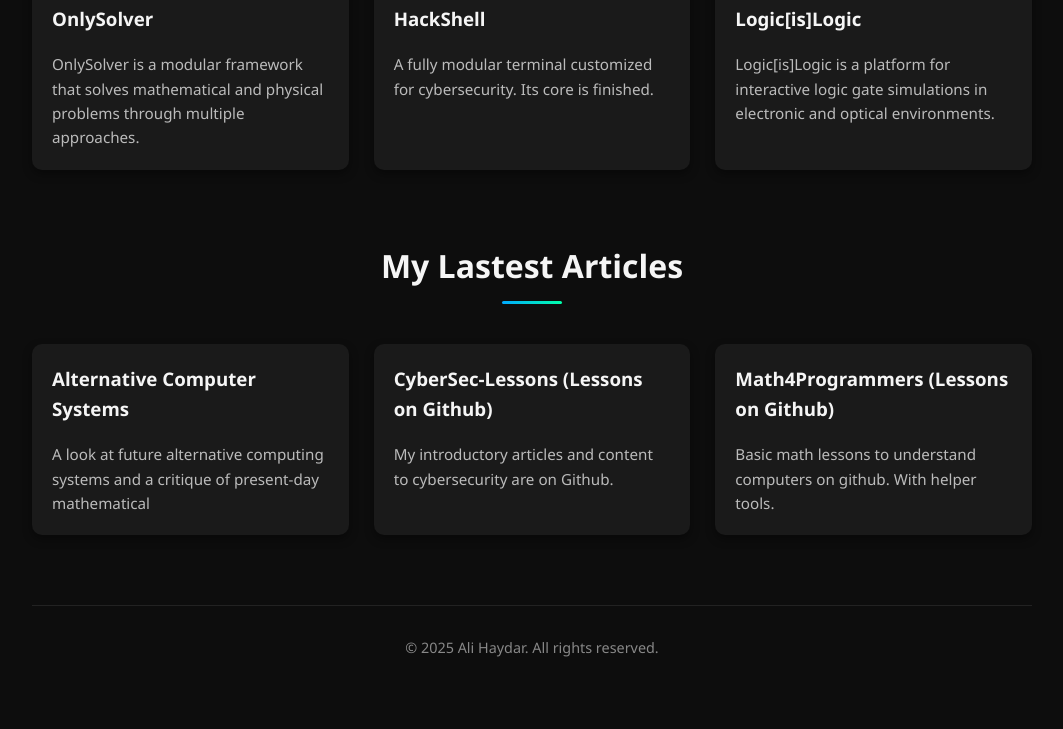
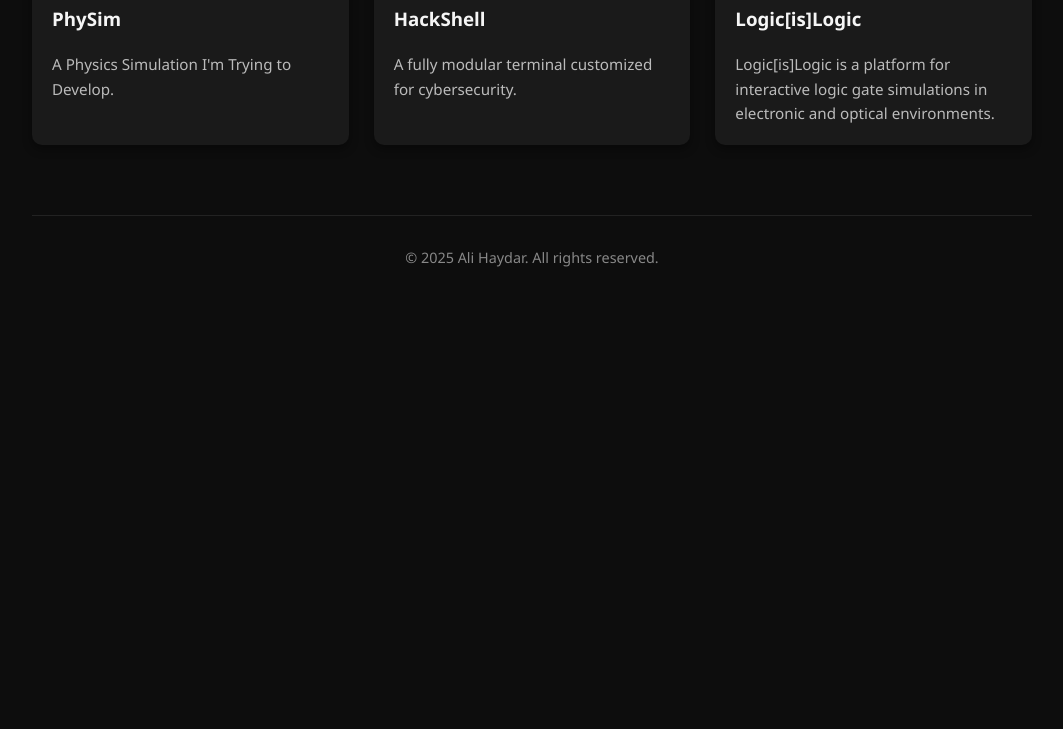
Before and after one commit to alihaydarmavi/aboutme, a plain HTML site: page index.html in a window 1280 px wide. Shown: the part 1015-1744 px from the top of the page, without its empty margins (108-1171 px from the left). After the commit the page ends 1354 px from the top, so only its background shows below. Drawn offline with Linux system fonts and the light colour scheme.

Commit message:
Revise project information and remove articles
Updated project details and removed articles section.

```diff
--- a/index.html
+++ b/index.html
@@ -211,17 +211,17 @@
       <h2>My Lastest Projects</h2>
       <div class="projects">
         <div class="project">
-          <img src="img/onlysolver.png" alt="Project 1">
+          <img src="img/physim.png" alt="Project 1">
           <div class="project-content">
-            <h3>OnlySolver</h3>
-            <p>OnlySolver is a modular framework that solves mathematical and physical problems through multiple approaches.</p>
+            <h3>PhySim</h3>
+            <p>A Physics Simulation I'm Trying to Develop.</p>
           </div>
         </div>
         <div class="project">
           <img src="img/hackshelllogo.png" alt="Project 2">
           <div class="project-content">
             <h3>HackShell</h3>
-            <p>A fully modular terminal customized for cybersecurity. Its core is finished.</p>
+            <p>A fully modular terminal customized for cybersecurity.</p>
           </div>
         </div>
         <div class="project">
@@ -234,31 +234,6 @@
       </div>
     </section>
 
-        <!-- Articles -->
-    <section>
-      <h2>My Lastest Articles</h2>
-      <div class="projects">
-        <div class="project">
-          <div class="project-content">
-            <h3>Alternative Computer Systems</h3>
-            <p>A look at future alternative computing systems and a critique of present-day mathematical</p>
-          </div>
-        </div>
-        <div class="project">
-          <div class="project-content">
-            <h3>CyberSec-Lessons (Lessons on Github)</h3>
-            <p>My introductory articles and content to cybersecurity are on Github.</p>
-          </div>
-        </div>
-        <div class="project">
-          <div class="project-content">
-            <h3>Math4Programmers (Lessons on Github)</h3>
-            <p>Basic math lessons to understand computers on github. With helper tools.</p>
-          </div>
-        </div>
-      </div>
-    </section>
-
     <!-- Footer -->
     <footer>
       &copy; 2025 Ali Haydar. All rights reserved.
```
